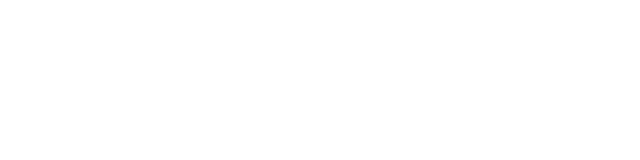
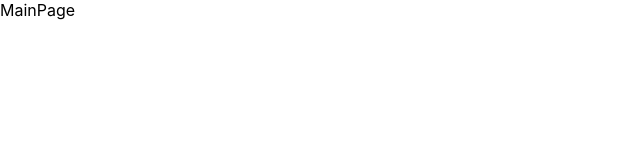
Before and after one commit to fares-primida/DigiEmploy, a React (Create React App) app: page /MainPage in a window 1280 px wide. Before the commit this address had no page. Shown: the top 160 px of the page, without its empty margins (0-640 px from the left). Built offline with nearby package versions, Linux system fonts and the light colour scheme.

Commit message:
just modifie

```diff
--- a/src/App.js
+++ b/src/App.js
@@ -2,6 +2,7 @@ import React from "react";
 import styled from "styled-components";
 import { Routes, Route } from "react-router-dom";
 import JoinPage from "./components/Join/JoinPage";
+import MainPage from './components/MainPage/MainPage'
 
 
 
@@ -15,6 +16,7 @@ function App() {
     <App>
       <Routes>
         <Route path="/" element={<JoinPage />} />
+        <Route path="/MainPage" element={<MainPage />} />
       </Routes>
     </App>
   );
--- a/src/components/Join/JoinPage.jsx
+++ b/src/components/Join/JoinPage.jsx
@@ -1,13 +1,20 @@
     import React from "react";
+    import styled from "styled-components";
     import { Box, Typography, useTheme, Button } from "@mui/material";
     import InputBase from "@mui/material/InputBase";
     import { Token } from "../../Theme.js";
-    import { Container } from "./JoinPageElements";
     import Person from "../../assets/images/pngwing.com.png";
 
     const JoinPage = () => {
+    // Styled Components (Start)
+    const Container = styled.div`
+    width: 100%;
+    height: 100%;
+    `;
+    // Styled Components (End)
     const theme = useTheme();
     const colors = Token(theme.palette.mode);
+
     return (
     <Container>
         {/* SIGN IN FORM */}
@@ -45,6 +52,7 @@
                 backgroundColor: `${colors.greenAccent[500]}`,
             }}
             variant="contained"
+            onClick={() => window.open("/MainPage")}
             >
             Start Now
             </Button>
--- a/src/components/Join/JoinPageElements.jsx
+++ /dev/null
@@ -1,7 +0,0 @@
-import styled from 'styled-components'
-
-export const Container = styled.div`
-    width: 100%;
-    height: 100%
-
-`
--- /dev/null
+++ b/src/components/MainPage/MainPage.jsx
@@ -0,0 +1,11 @@
+import React from 'react'
+
+const MainPage = () => {
+    return (
+    <div>
+        MainPage
+    </div>
+    )
+}
+
+export default MainPage
```
